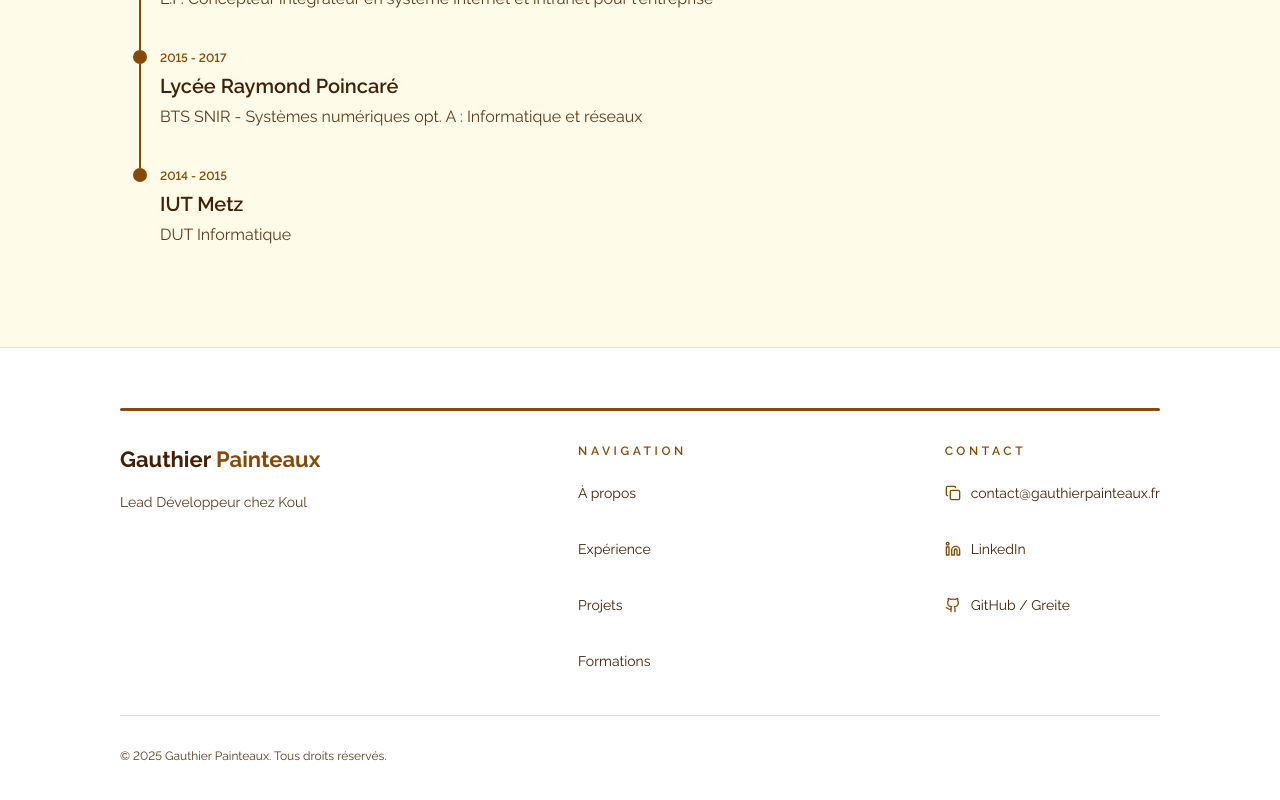
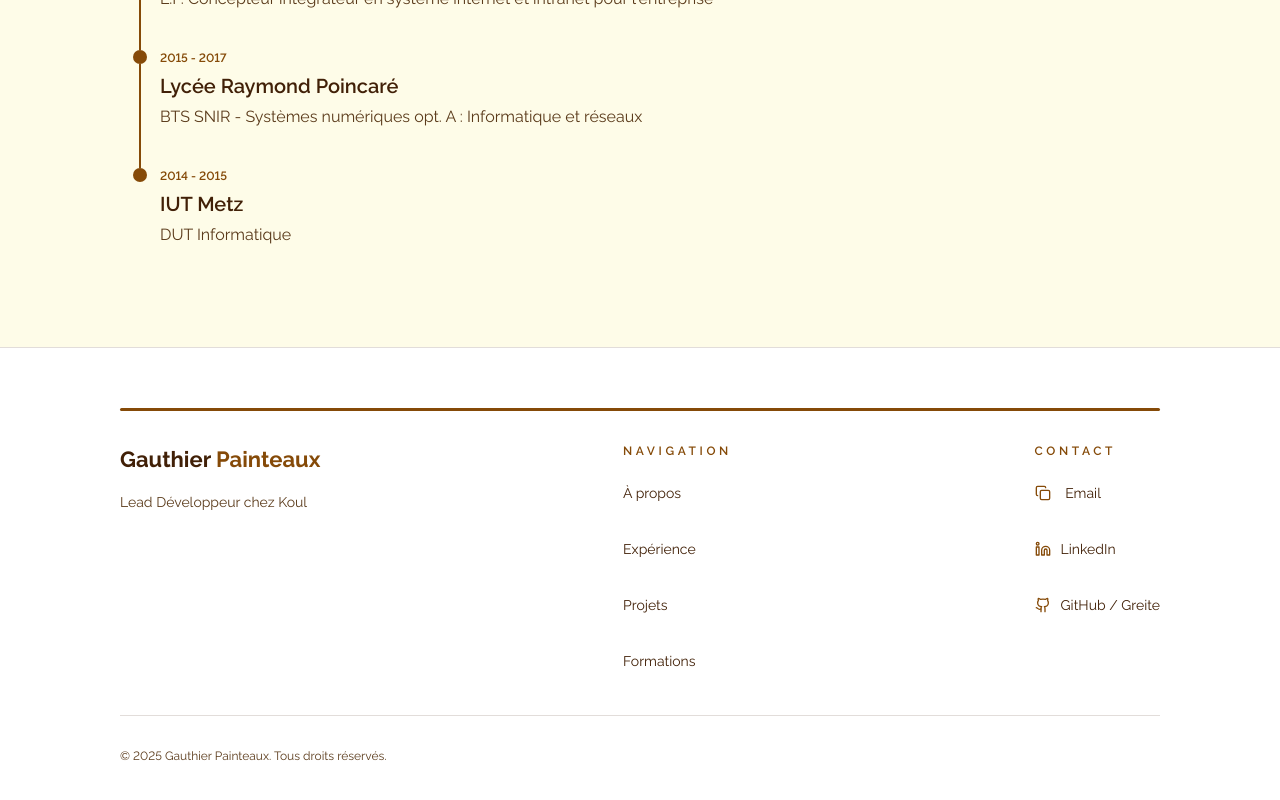
Before and after one commit to Greite/portfolio, a Next.js app: page / in a window 1280 px wide. Shown: the part 3301-4101 px from the top of the page. Built offline with nearby package versions, Linux system fonts and the light colour scheme.

Commit message:
Improve - #PRT-NoId - Use Email label for the footer copy button

```diff
--- a/components/Footer.tsx
+++ b/components/Footer.tsx
@@ -55,7 +55,10 @@ export default function Footer() {
           {/* Right - Contact */}
           <div className="flex flex-col gap-3">
             <h3 className="text-xs font-semibold tracking-[var(--tracking-brand-wide)] text-accent">CONTACT</h3>
-            <CopyEmail className="inline-flex min-h-11 items-center gap-2.5 rounded-md text-sm font-normal text-fg transition-[color,scale] duration-150 ease-out-strong hover:text-accent active:scale-[0.97]" />
+            <CopyEmail
+              label="Email"
+              className="inline-flex min-h-11 items-center gap-2.5 rounded-md text-sm font-normal text-fg transition-[color,scale] duration-150 ease-out-strong hover:text-accent active:scale-[0.97]"
+            />
             <Link
               href="https://www.linkedin.com/in/gauthier-painteaux-1018a2167/"
               target="_blank"
```
